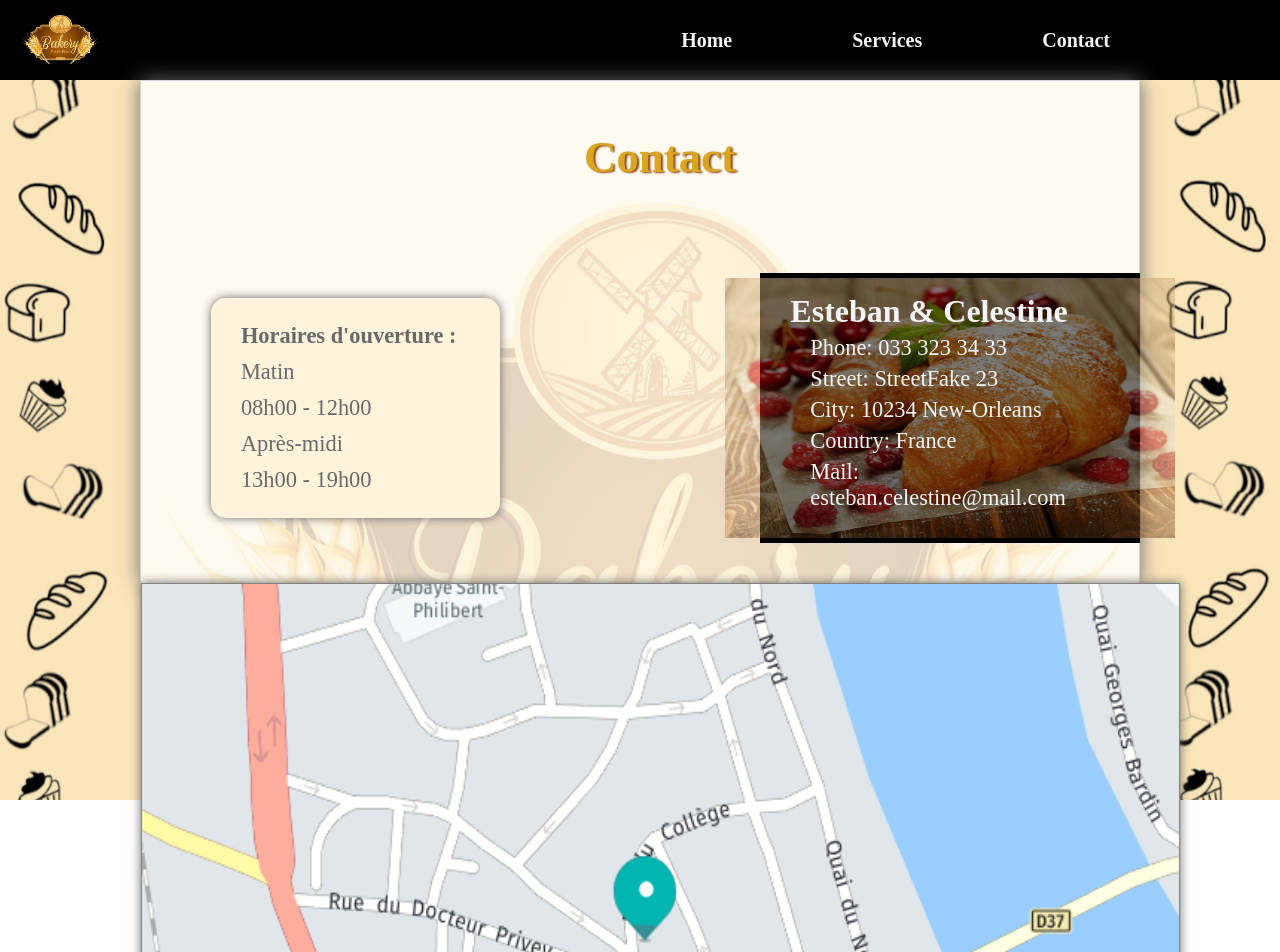
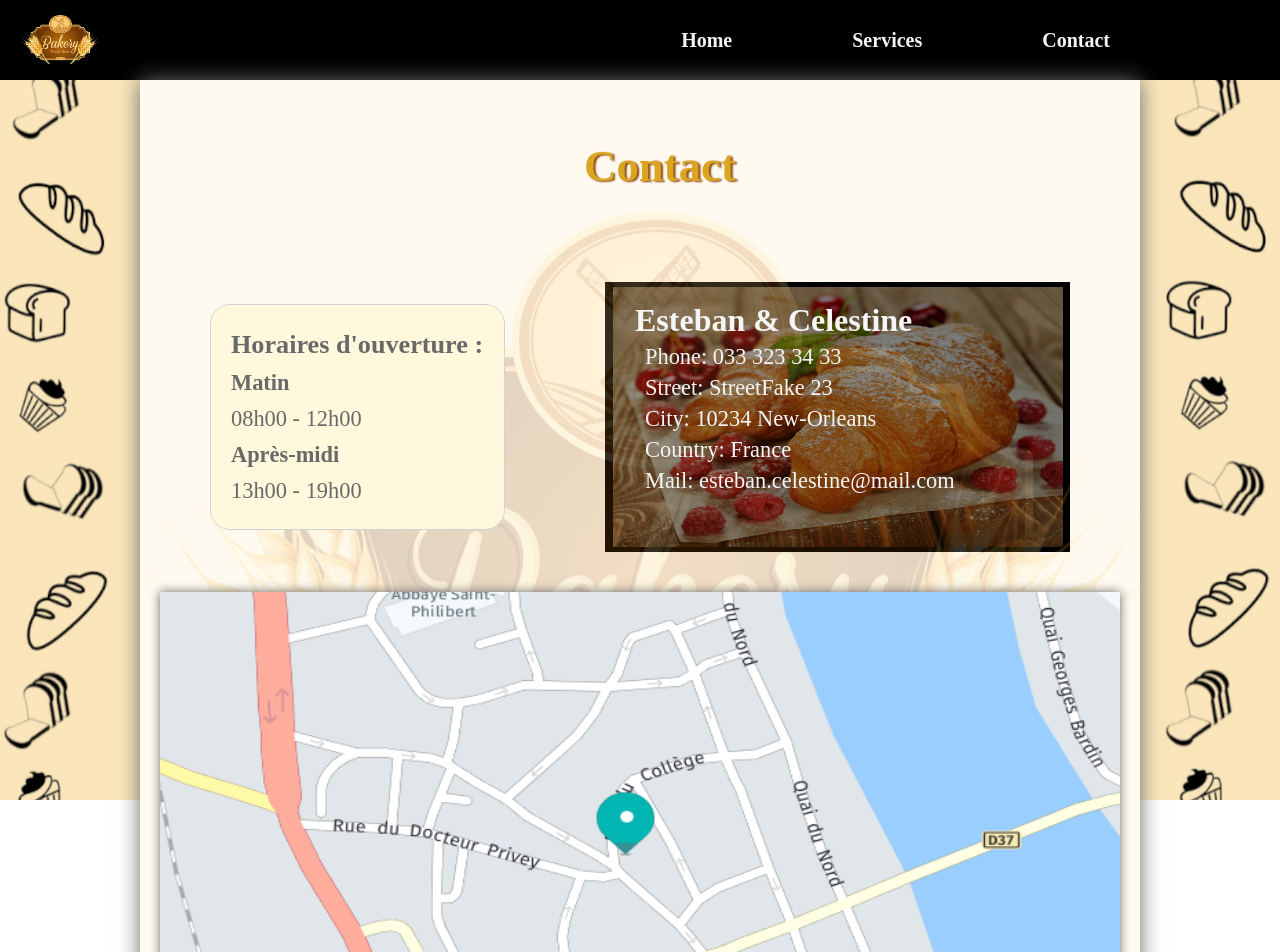
Before and after one commit to TLRKiliann/vite-et-bien, a React (Vite) app in the folder my-vite/: page /contact in a window 1280 px wide. Shown: the top 952 px of the page. Built offline with nearby package versions, Linux system fonts and the light colour scheme.

Commit message:
style improved

```diff
--- a/my-vite/src/Pages/Contact.tsx
+++ b/my-vite/src/Pages/Contact.tsx
@@ -21,13 +21,13 @@ export const Contact = () => {
               alt='no bg for title' />
           </div>
 
-          <div className="div--mapaddcontact">
+          <div className="div--horairepluscard">
 
             <div className="div--horaires">
-              <h4>Horaires d'ouverture :</h4>
-              <p>Matin</p>
+              <h3>Horaires d'ouverture :</h3>
+              <h4>Matin</h4>
               <p>08h00 - 12h00</p>
-              <p>Après-midi</p>
+              <h4>Après-midi</h4>
               <p>13h00 - 19h00</p>
             </div>
 
@@ -58,8 +58,8 @@ export const Contact = () => {
           <div className="map--shot">
             <img
               src={mapShot}
-              width="1000px"
-              height="720px"
+              width="960px"
+              height="530px"
               alt="no map" />
           </div>
         </div>
--- a/my-vite/src/StylePages/Contact.css
+++ b/my-vite/src/StylePages/Contact.css
@@ -5,10 +5,9 @@ body {
 
 .main--contact {
   margin: auto 140px;
+  padding-top: 10px;
   background: #fffaf0;
   box-shadow: 0px 0px 20px dimgrey;
-
-  border: 1px solid lightgrey;
 }
 
 .div--titlecontact h1 {
@@ -33,15 +32,17 @@ body {
   margin-top: -30px;
 }
 
-.div--mapaddcontact {
-  width: 90%;
+.div--horairepluscard {
+  width: 91%;
   margin: auto;
-  padding: 40px 20px;
+  padding: 40px 0px;
+  padding-left: 60px;
+  padding-right: 60px;
   display: flex;
   flex-direction: row;
   align-items: center;
+  justify-content: space-between;
 }
-
 
 .div--horaires {
   position: relative;
@@ -52,23 +53,24 @@ body {
   align-items: left;
 
   font-size: 1.4rem;
-  background: #fff3db;
-  border-radius: 15px;
-  box-shadow:  0px 0px 10px dimgrey;
+
+  border: 1px solid lightgrey;
+  background: cornsilk;
+  border-radius: 20px;
   color: dimgrey;
-
   z-index: 2;
 }
 
-.div--horaires, h4, p {
-  margin: 5px 20px;
+.div--horaires, h3, h4, p {
+  margin: 5px 10px;
 }
 
+.div--horaires h4, p {
+  padding: 0px 0px;
+}
 .div--articlecontact {
-  position: relative;
-  left: 200px;
   padding: 0px 10px;
-  width: 40%;
+  width: 445px;
   height: auto;
   margin: auto 40px;
   display: flex;
@@ -76,7 +78,6 @@ body {
   background: black;
   color: whitesmoke;
 }
-
 
 .div--croissant {
   position: absolute;
@@ -98,10 +99,8 @@ body {
   padding-right: 20px;
   padding-bottom: 0px;
   padding-left: 20px;
-
   z-index: 3;
 }
-
 
 .names--proprio {
   margin: auto;
@@ -112,13 +111,17 @@ body {
   font-size: 1.4rem;
 }
 
+.map--shot {
+  width: 960px;
+  height: 530px;
+  margin: auto;
+  padding-bottom: 40px;
+}
+
 .map--shot img {
   position: absolute;
-  width: 81%;
+  width: 960px;
   display: flex;
-  justify-content: center;
-  border: 1px solid grey;
   box-shadow: 0px 0px 10px dimgrey;
-
   z-index: 1;
 }
```
